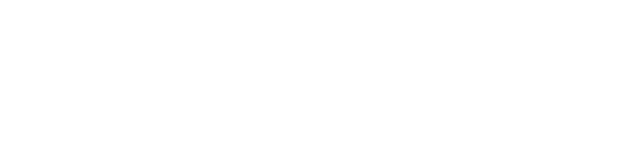
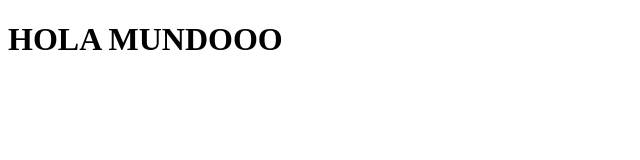
Before and after one commit to jorgegomezp/beduTest, a plain HTML site: page index.html in a window 1280 px wide. Shown: the whole page, without its empty margins (0-640 px from the left). Drawn offline with Linux system fonts and the light colour scheme.

Commit message:
actualizando por fin

```diff
--- a/index.html
+++ b/index.html
@@ -1,9 +1,9 @@
 <!DOCTYPE html>
 <html>
 <head>
-	<title></title>
+	<title>Hola amigos</title>
 </head>
 <body>
-
+<h1>HOLA MUNDOOO</h1>
 </body>
 </html>
```
